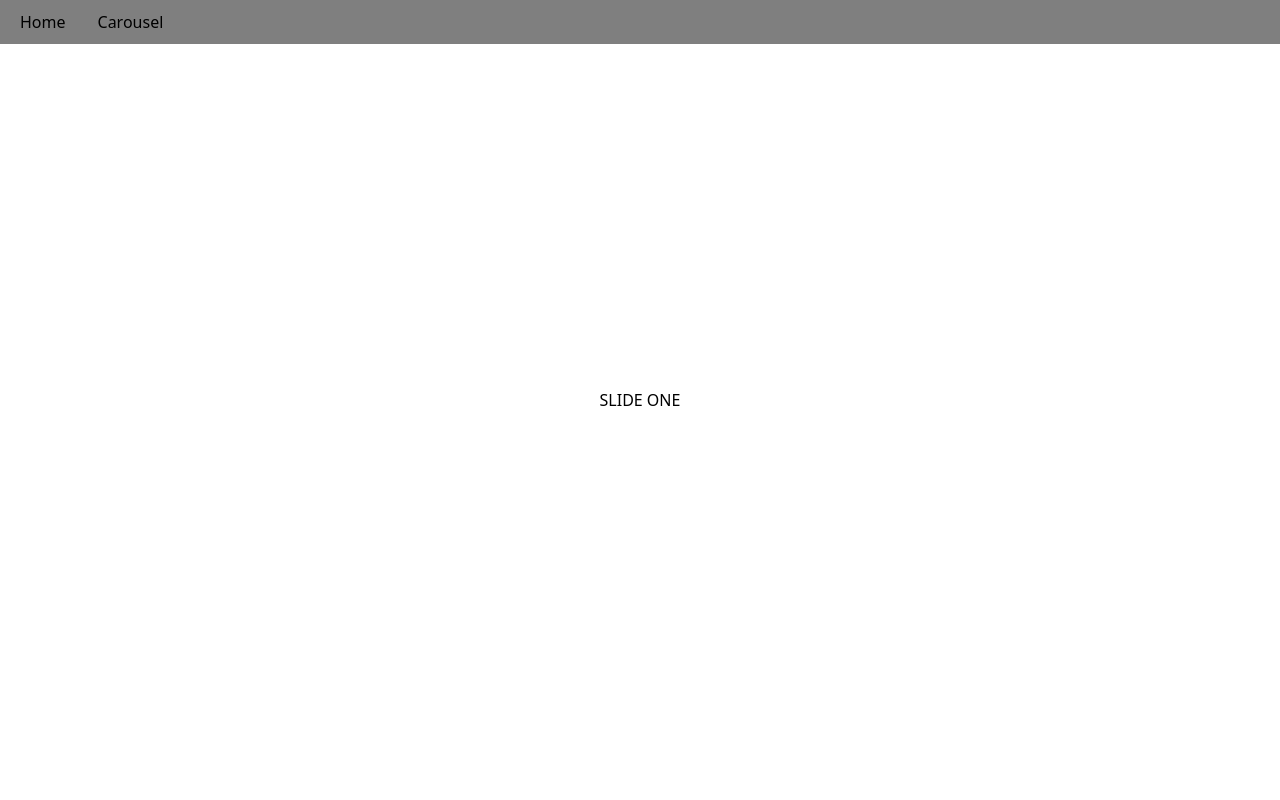
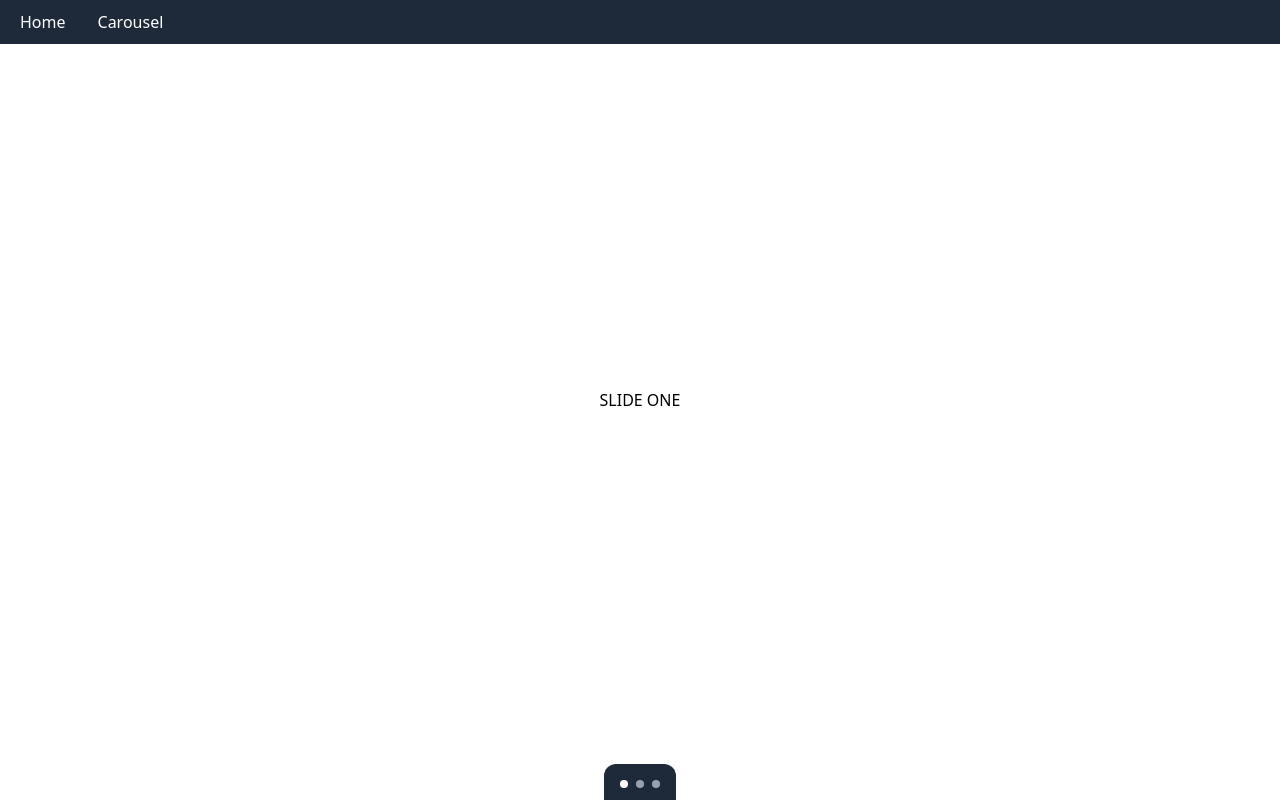
Before and after one commit to mrkwdwrd/vue-work-samples, a Vue app: page /carousel in a window 1280 px wide. Built offline with nearby package versions, Linux system fonts and the light colour scheme.

Commit message:
show carousel progress/navigation

```diff
--- a/src/App.vue
+++ b/src/App.vue
@@ -1,7 +1,7 @@
 <script setup></script>
 
 <template>
-  <header>
+  <header class="bg-gray-800 text-white">
     <nav class="flex gap-8">
       <RouterLink :to="{ name: 'Home' }">
         Home
@@ -18,7 +18,6 @@
 
 <style scoped>
   header {
-    background: rgba(0, 0, 0, 0.5);
     padding: 10px 20px;
     position: fixed;
     z-index: 2;
--- a/src/carousel/CarouselLayout.vue
+++ b/src/carousel/CarouselLayout.vue
@@ -1,6 +1,7 @@
 <script setup>
 import { onMounted, ref } from 'vue'
 import CarouselSlide from './CarouselSlide.vue'
+import CarouselNavigation from './CarouselNavigation.vue'
 
 const props = defineProps({
   slideComponents: {
@@ -9,7 +10,9 @@ const props = defineProps({
   }
 })
 
-const show = ref(0)
+const current = ref(0)
+const min = 0
+const max = props.slideComponents.length - 1
 
 const keyListener = event => {
   if (event.key === 'ArrowRight') {
@@ -21,10 +24,14 @@ const keyListener = event => {
 }
 
 const handlePrevious = () => {
-  show.value--
+  if (current.value > min) {
+    current.value--
+  }
 }
 const handleNext = () => {
-  show.value++
+  if (current.value < max) {
+    current.value++
+  }
 }
 
 onMounted(() => {
@@ -36,7 +43,11 @@ onMounted(() => {
   <CarouselSlide
     v-for="(cmp, i) in props.slideComponents"
     :key="i"
-    :show="show === i">
+    :show="current === i">
     <component :is="cmp" />
   </CarouselSlide>
+  <CarouselNavigation
+    :count="props.slideComponents.length"
+    :current="current"
+  />
 </template>
--- /dev/null
+++ b/src/carousel/CarouselNavigation.vue
@@ -0,0 +1,26 @@
+<script setup>
+const props = defineProps({
+  count: {
+    type: Number,
+    required: true
+  },
+  current: {
+    type: Number,
+    required: true
+  }
+})
+</script>
+<template>
+  <nav class="fixed block bottom-0 bg-gray-800 px-4 pb-3 pt-4 rounded-t-xl">
+    <ul class="flex gap-2">
+      <li
+        v-for="(n, i) in props.count"
+        :key="i">
+        <button
+          class="block rounded-full bg-gray-400 p-1"
+          :class="[{'bg-white': current === i}]"
+        />
+      </li>
+    </ul>
+  </nav>
+</template>
--- a/src/pages/CarouselView.vue
+++ b/src/pages/CarouselView.vue
@@ -1,11 +1,13 @@
 <script setup>
 import CarouselLayout from '@/carousel/CarouselLayout.vue'
 import SlideOne from '@/slides/SlideOne.vue'
+import SlideThree from '@/slides/SlideThree.vue'
 import SlideTwo from '@/slides/SlideTwo.vue'
 
 const slides = [
   SlideOne,
-  SlideTwo
+  SlideTwo,
+  SlideThree
 ]
 </script>
 
--- /dev/null
+++ b/src/slides/SlideThree.vue
@@ -0,0 +1,5 @@
+<template>
+  <div class="justify-center text-center">
+    <h1>SLIDE THREE</h1>
+  </div>
+</template>
```
